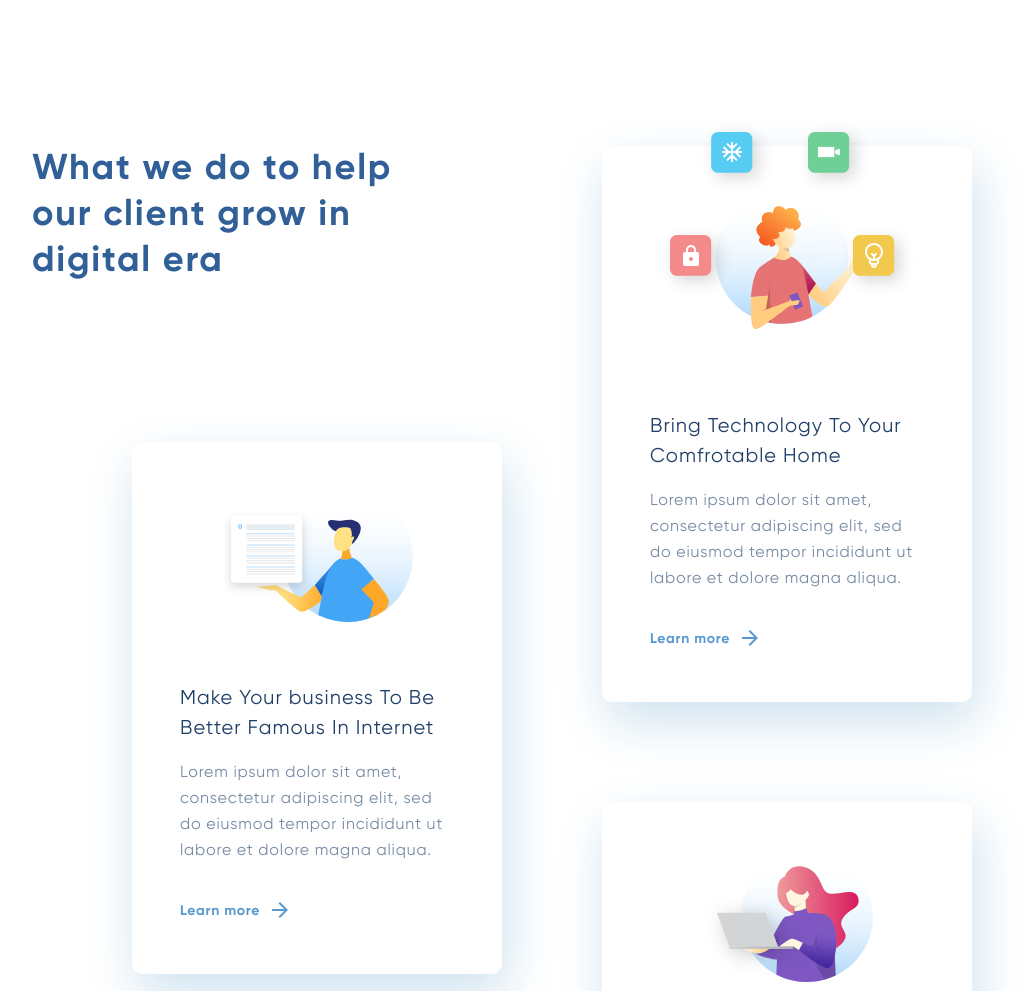
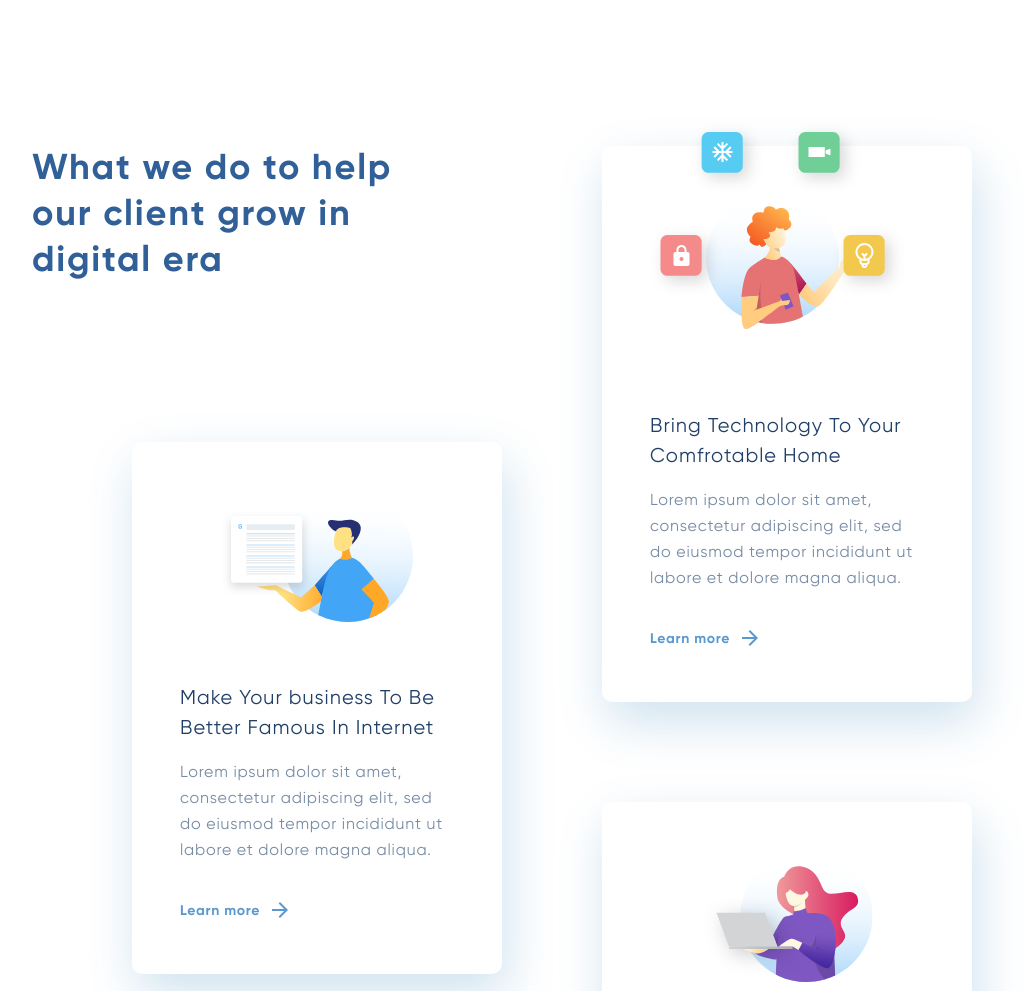
Before and after one commit to hramtsov13/de-landingpage, a website: page app/index.html in a window 1280 px wide. Shown: the part 820-1811 px from the top of the page, without its empty margins (138-1162 px from the left). Drawn offline with Linux system fonts and the light colour scheme.

Commit message:
iE 11 optomization/font optimization

```diff
--- a/app/sass/style.sass
+++ b/app/sass/style.sass
@@ -3,6 +3,7 @@
   padding: 0
   margin: 0
 body
+  font-display: swap
   font-family: "Gilroy", sans-serif
   font-size: 16px
   font-weight: 400
@@ -118,10 +119,7 @@ $background-blue: #5A98D0
       padding-top: 218px
 
   .offer__card
-    display: flex
-    flex-direction: column
-    justify-content: center
-    align-items: center
+    display: block
     margin-left: 6.25rem
     padding: 3rem
     background: $white-color
@@ -130,6 +128,11 @@ $background-blue: #5A98D0
 
     .card__image
       margin-bottom: 3.5rem
+      img
+        display: inline-block
+        margin-left: 50%
+        transform: translateX(-50%)
+
 
     .card__description
 
@@ -209,6 +212,7 @@ $background-blue: #5A98D0
           border-right: none
         &:last-child
           text-align: center
+          font-family: "Gilroy", sans-serif
           background: rgba(31,63,104, 0.2)
           button
             cursor: pointer
@@ -671,8 +675,8 @@ $background-blue: #5A98D0
 @font-face
   font-family: Gilroy
   font-style: normal
+  font-display: swap
   font-weight: 400
-  font-display: fallback
   src: url("./../fonts/Gilroy/Gilroy-Regular.ttf")
 
 @font-face
@@ -682,7 +686,6 @@ $background-blue: #5A98D0
 
 @font-face
   font-family: Gilroy
-
   font-weight: 300
   src: url("./../fonts/Gilroy/Gilroy-Light.ttf")
 
```
Also changed, not shown: app/css/style.min.css.
